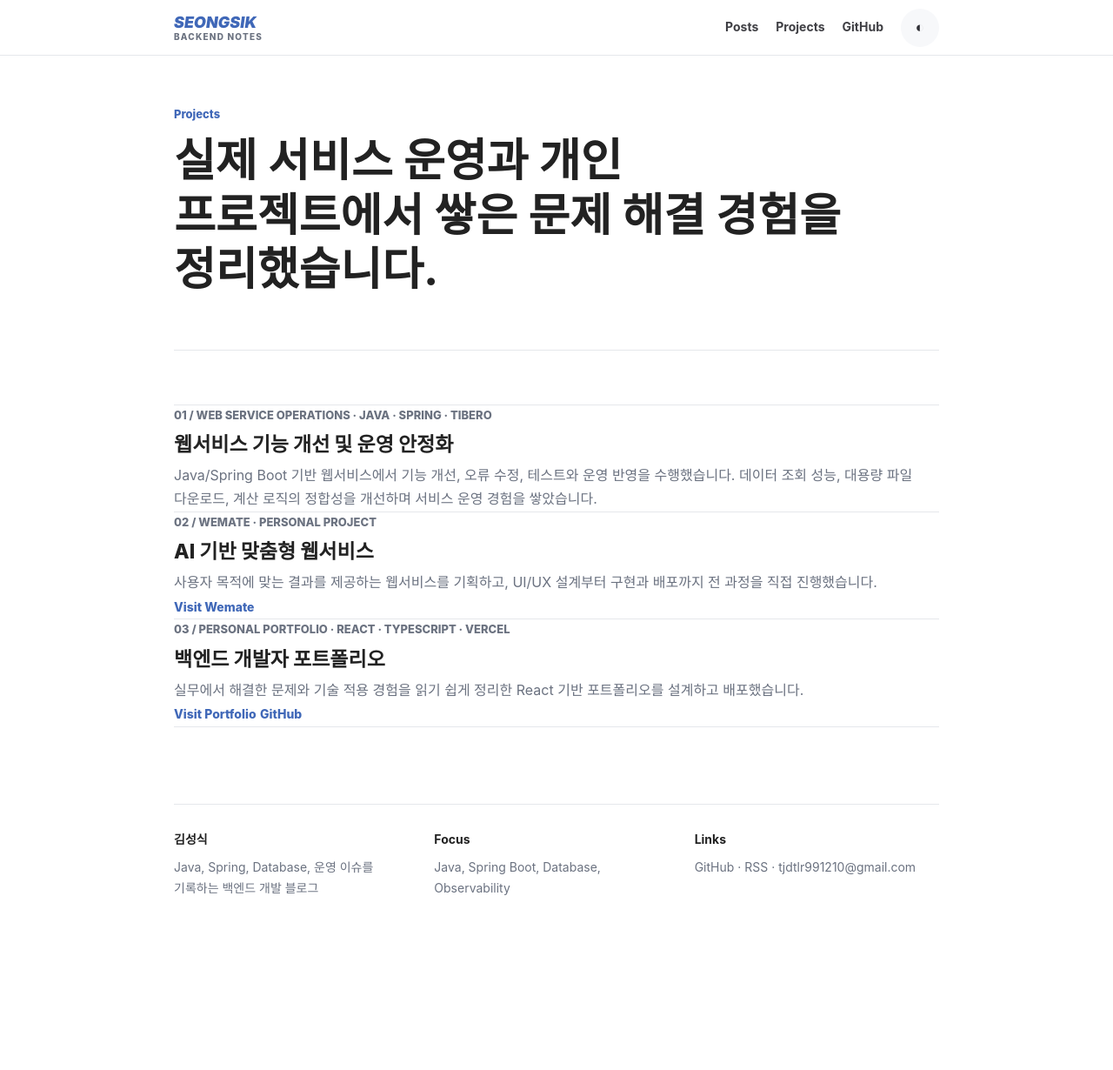
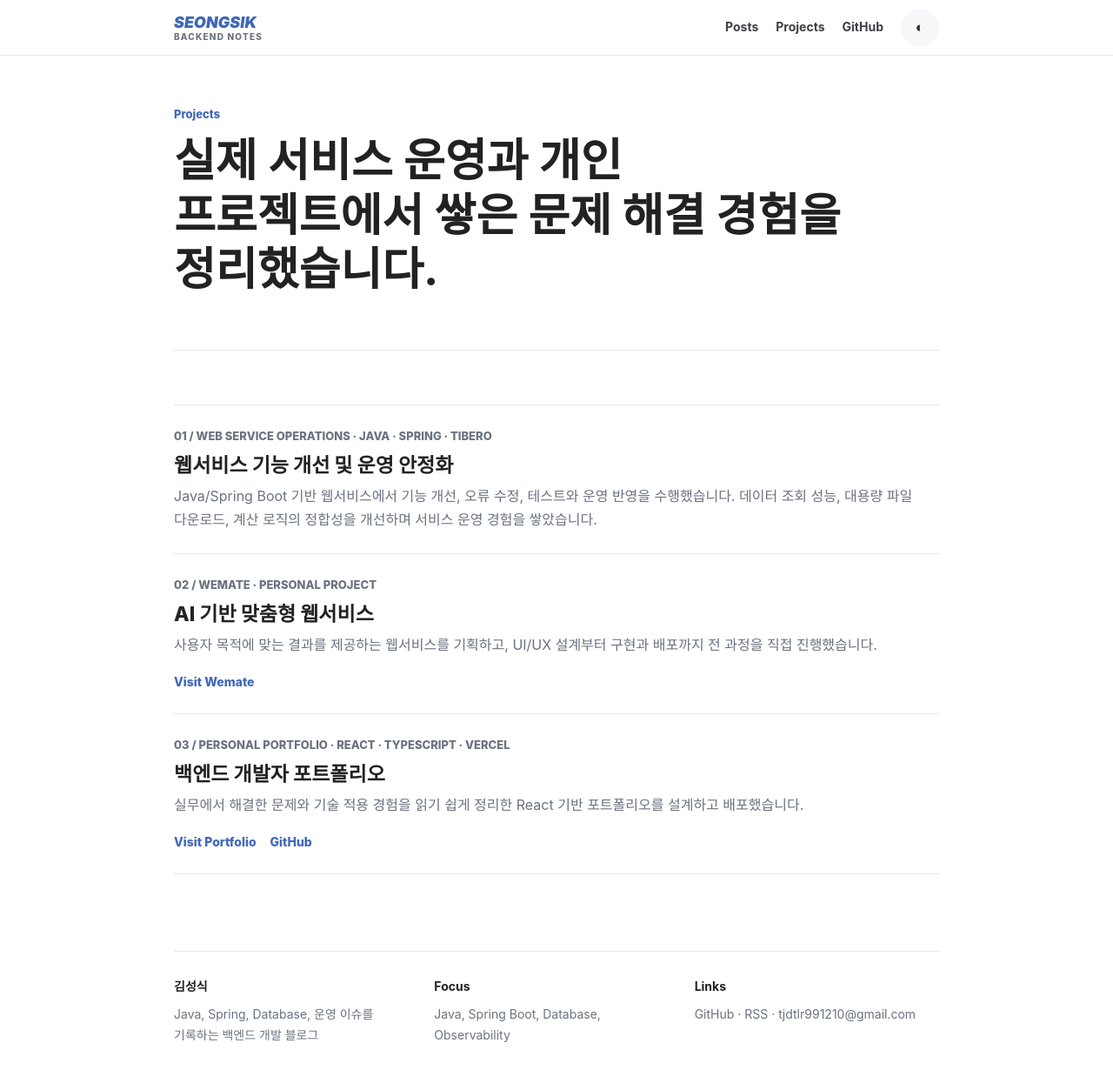
Before and after one commit to seongsik082/seongsik082.github.io, a Jekyll site: the page built from projects.md, in a window 1280 px wide and 1230 px high. Shown: the whole window at 87% size. Built offline with Jekyll 4.4.1, drawn with Linux system fonts in a browser that asks for light colours; some web fonts are replaced.

Commit message:
Refine editorial project list spacing

```diff
--- a/assets/css/style.css
+++ b/assets/css/style.css
@@ -1294,3 +1294,26 @@ section + section {
     flex-direction: column;
   }
 }
+
+
+/* Projects: use the same editorial rhythm as post lists. */
+.project-row {
+  padding: 24px 0;
+}
+
+.project-row .section-label {
+  margin-bottom: 8px;
+}
+
+.project-row .project-links {
+  display: flex;
+  flex-wrap: wrap;
+  gap: 16px;
+  margin-top: 16px;
+}
+
+@media (max-width: 640px) {
+  .project-row {
+    padding: 22px 0;
+  }
+}
```
